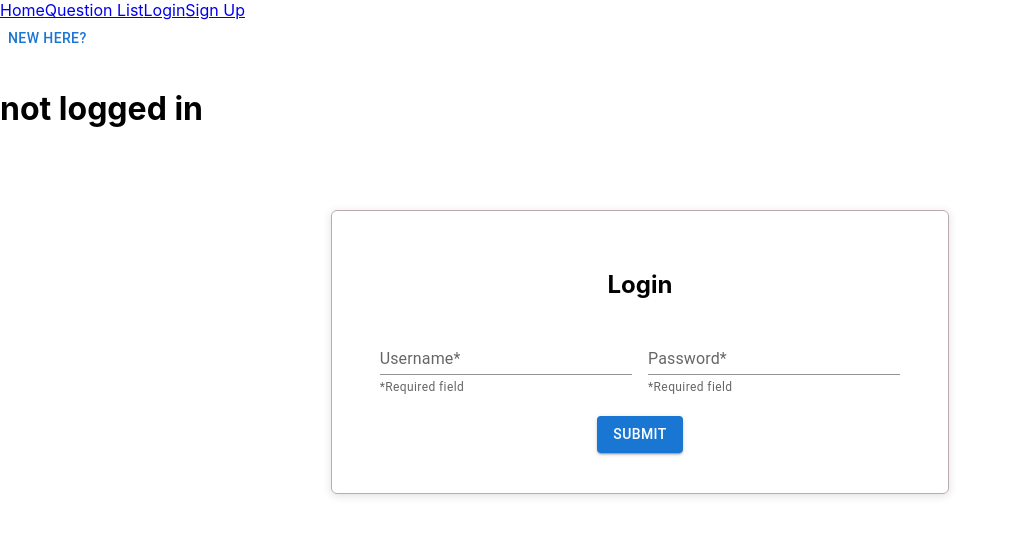
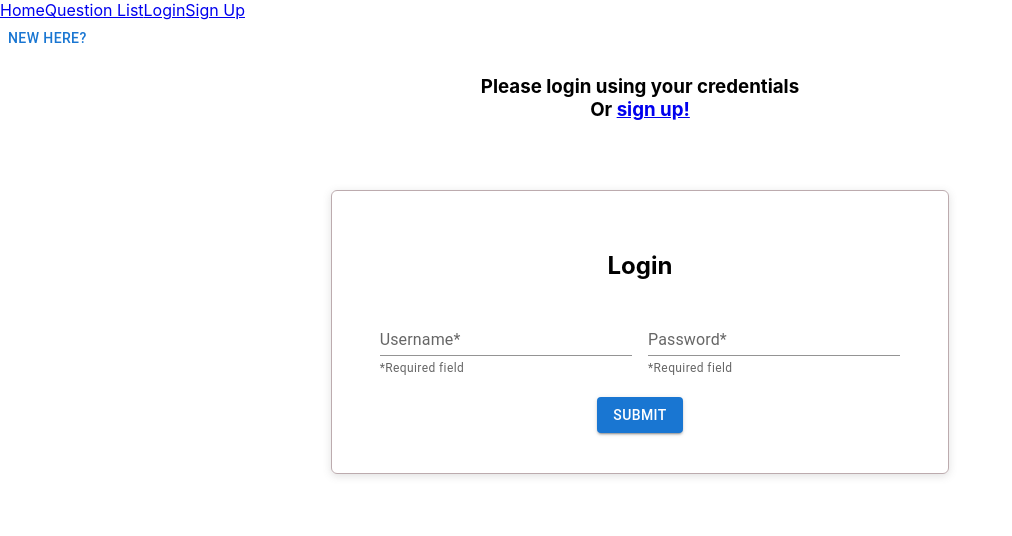
Before and after one commit to Mix-and-match-NU/mix-match, a React (Create React App) app: page /Login in a window 1280 px wide. Shown: the top 536 px of the page, without its empty margins (0-1012 px from the left). Built offline with nearby package versions, Linux system fonts and the light colour scheme; the HTML template or start-up script is replaced by a standard one.

Commit message:
small changes to login and signup

```diff
--- a/src/App.css
+++ b/src/App.css
@@ -54,3 +54,7 @@ footer {
   margin-top: auto;
   padding: 8px;
 }
+
+.loginDescrip{
+  text-align: center;
+}
--- a/src/Pages/Login.js
+++ b/src/Pages/Login.js
@@ -69,7 +69,7 @@ export default function Login(props) {
 
   return (
     <>
-      <h1> {Auth.loggedIn() ? <p>logged in</p> : <p>not logged in</p>}</h1>
+      <h3 className="loginDescrip"> {Auth.loggedIn() ? <p>Logged in, start Matching!</p> : <p>Please login using your credentials <br></br>Or <Link to="/Signup">sign up!</Link></p>}</h3>
       <div class="formBox">
         <Box
           component="form"
--- a/src/Pages/Signup.js
+++ b/src/Pages/Signup.js
@@ -190,6 +190,8 @@ const Signup = () => {
                       >
                         Submit
                       </Button>
+                      <br></br>
+                      <h7>Have an account? <Link to="/Login">Signin</Link></h7>
                     </div>
                   </div>
                 </Box>
```
